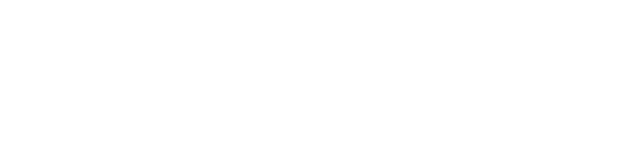
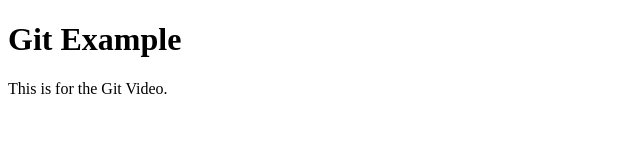
Before and after one commit to scottbromander/github-example, a plain HTML site: page index.html in a window 1280 px wide. Shown: the whole page, without its empty margins (0-640 px from the left). Drawn offline with Linux system fonts and the light colour scheme.

Commit message:
Adds page content

```diff
--- a/index.html
+++ b/index.html
@@ -6,5 +6,8 @@
     <meta name="viewport" content="width=device-width, initial-scale=1.0" />
     <title>Git Example</title>
   </head>
-  <body></body>
+  <body>
+    <h1>Git Example</h1>
+    <p>This is for the Git Video.</p>
+  </body>
 </html>
```
